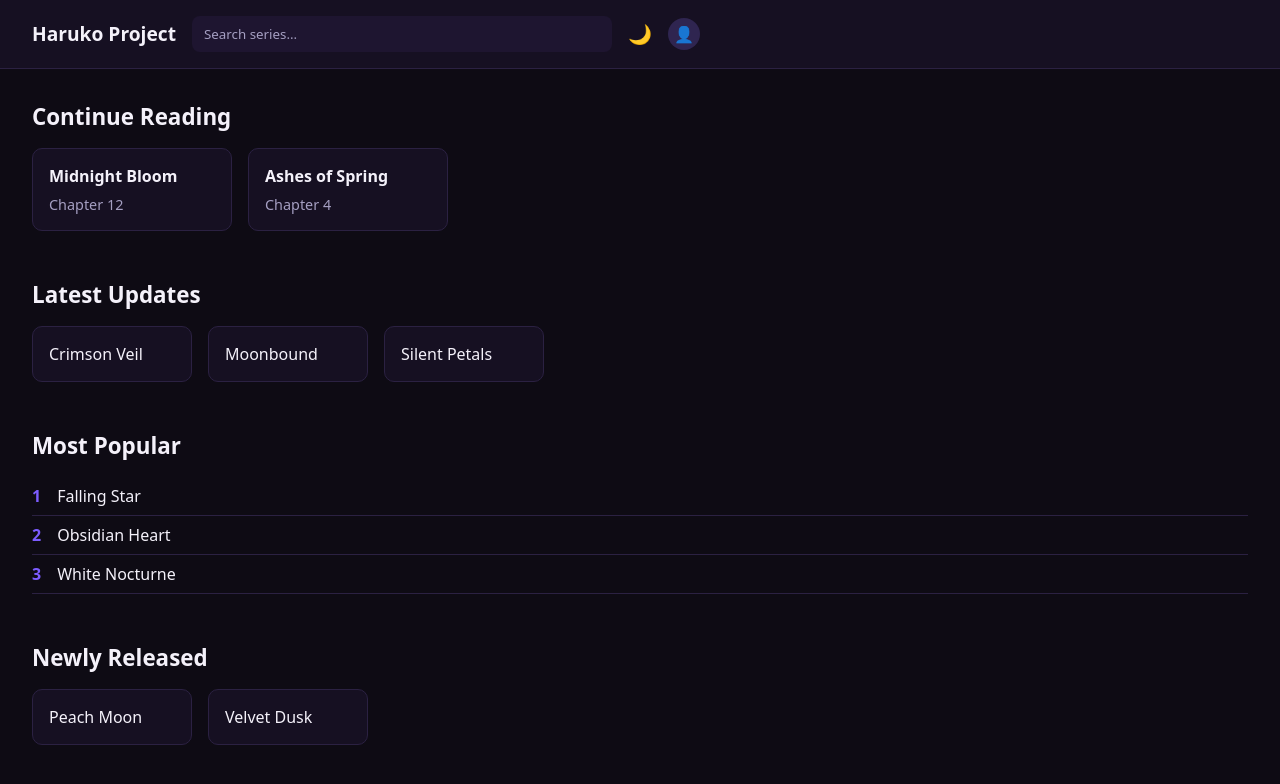
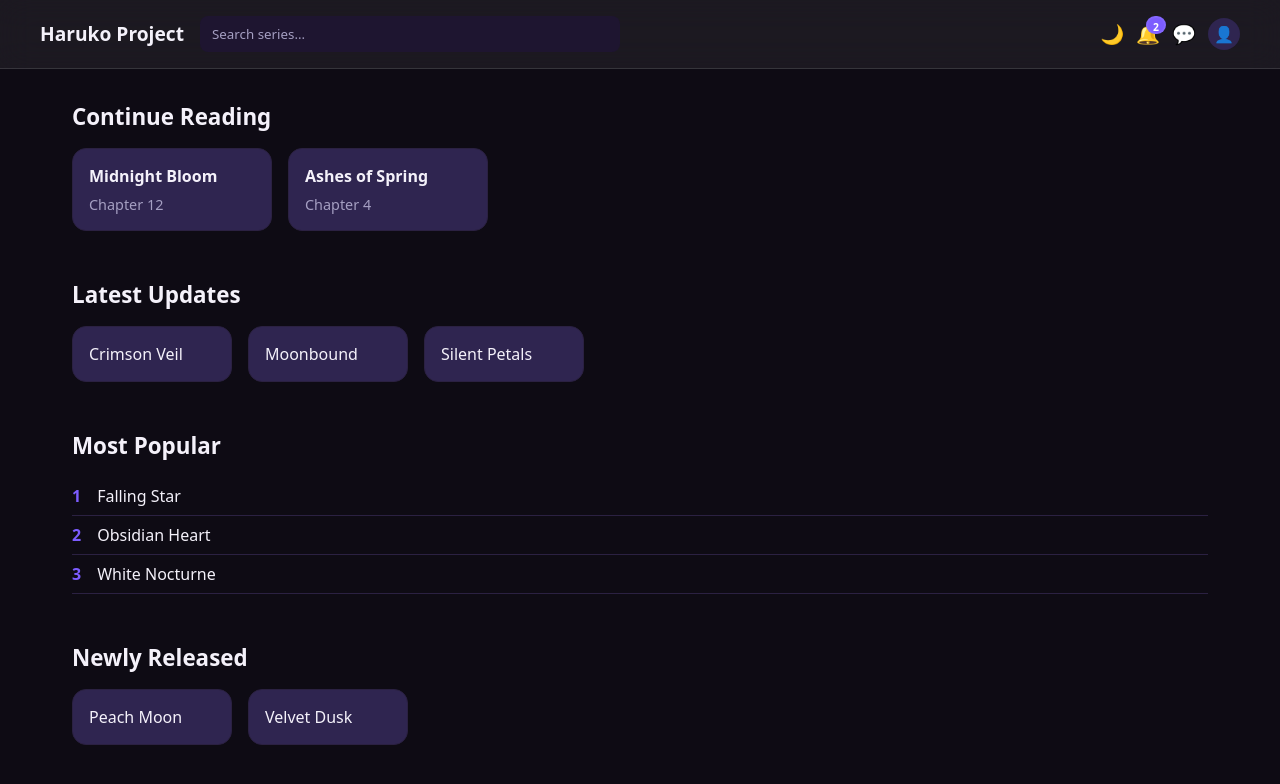
Before and after one commit to kozakiharuko-afk/haruko-frontend, a Next.js app: page / in a window 1280 px wide. Shown: the top 784 px of the page. Built offline with nearby package versions, Linux system fonts and the light colour scheme.

Commit message:
Add notification dropdown with read and clear actions

```diff
--- a/app/ThemeProvider.tsx
+++ b/app/ThemeProvider.tsx
@@ -1,6 +1,12 @@
 "use client";
 
-import { useEffect, useState } from "react";
+import { useEffect, useRef, useState } from "react";
+import Link from "next/link";
+
+type Notification = {
+  id: number;
+  text: string;
+};
 
 export default function ThemeProvider({
   children,
@@ -8,6 +14,20 @@ export default function ThemeProvider({
   children: React.ReactNode;
 }) {
   const [theme, setTheme] = useState<"dark" | "light">("dark");
+  const [showNotifications, setShowNotifications] = useState(false);
+
+  // 🔔 Notifications state (REAL behavior now)
+  const [notifications, setNotifications] = useState<Notification[]>([
+    { id: 1, text: "New chapter released: Midnight Bloom" },
+    { id: 2, text: "Someone replied to your comment" },
+  ]);
+
+  const notifRef = useRef<HTMLDivElement>(null);
+
+  const notificationCount = notifications.length;
+  const messageCount = 0;
+
+  /* ---------------- Theme ---------------- */
 
   useEffect(() => {
     const saved = localStorage.getItem("theme") as "dark" | "light" | null;
@@ -24,24 +44,119 @@ export default function ThemeProvider({
     document.documentElement.classList.toggle("light", next === "light");
   };
 
+  /* ---------------- Click Outside ---------------- */
+
+  useEffect(() => {
+    function handleClickOutside(e: MouseEvent) {
+      if (
+        notifRef.current &&
+        !notifRef.current.contains(e.target as Node)
+      ) {
+        setShowNotifications(false);
+      }
+    }
+
+    document.addEventListener("mousedown", handleClickOutside);
+    return () =>
+      document.removeEventListener("mousedown", handleClickOutside);
+  }, []);
+
+  /* ---------------- Notification Actions ---------------- */
+
+  const markAsRead = (id: number) => {
+    setNotifications((prev) => prev.filter((n) => n.id !== id));
+  };
+
+  const clearAll = () => {
+    setNotifications([]);
+  };
+
   return (
     <>
       <header className="header">
-        <a href="/" className="logo">
+        <div className="container header-inner">
+          {/* LEFT */}
+          <div className="header-left">
+            <Link href="/" className="logo">
               Haruko Project
-        </a>
+            </Link>
 
             <input
               className="search"
               type="text"
               placeholder="Search series..."
             />
+          </div>
 
-        <div className="actions">
+          {/* RIGHT */}
+          <div className="header-right">
             <button className="icon-btn" onClick={toggleTheme}>
               {theme === "dark" ? "🌙" : "☀️"}
             </button>
+
+            {/* 🔔 Notifications */}
+            <div className="dropdown-wrapper" ref={notifRef}>
+              <button
+                className="icon-btn badge"
+                onClick={() =>
+                  setShowNotifications((v) => !v)
+                }
+              >
+                🔔
+                {notificationCount > 0 && (
+                  <span className="badge-count">
+                    {notificationCount}
+                  </span>
+                )}
+              </button>
+
+              {showNotifications && (
+                <div className="dropdown">
+                  <div className="dropdown-header">
+                    <span>Notifications</span>
+
+                    {notifications.length > 0 && (
+                      <button
+                        className="clear-btn"
+                        onClick={clearAll}
+                      >
+                        Clear all
+                      </button>
+                    )}
+                  </div>
+
+                  {notifications.length === 0 ? (
+                    <div className="dropdown-empty">
+                      You’re all caught up ✨
+                    </div>
+                  ) : (
+                    <ul className="dropdown-list">
+                      {notifications.map((n) => (
+                        <li
+                          key={n.id}
+                          onClick={() => markAsRead(n.id)}
+                        >
+                          {n.text}
+                        </li>
+                      ))}
+                    </ul>
+                  )}
+                </div>
+              )}
+            </div>
+
+            {/* 💬 Messages (future) */}
+            <button className="icon-btn badge">
+              💬
+              {messageCount > 0 && (
+                <span className="badge-count">
+                  {messageCount}
+                </span>
+              )}
+            </button>
+
             <div className="avatar">👤</div>
+          </div>
         </div>
       </header>
 
--- a/app/globals.css
+++ b/app/globals.css
@@ -1,9 +1,10 @@
-/* ---------- Theme Variables ---------- */
+/* ======================================================
+   THEME VARIABLES
+   ====================================================== */
 
 /* 🌙 Dark Mode — Dark Violet */
 :root {
   --bg: #0e0b14;
-  --bg-header: #161022;
   --bg-input: #1e1530;
 
   --text: #f4f1fa;
@@ -12,12 +13,15 @@
 
   --accent: #7c5cff;
   --accent-soft: #2f2550;
+
+  /* Glass */
+  --glass-bg: rgba(255, 255, 255, 0.06);
+  --glass-border: rgba(255, 255, 255, 0.12);
 }
 
-/* ☀️ Light Mode — Peachy Orange */
+/* ☀️ Light Mode — Peachy */
 html.light {
   --bg: #fff6f0;
-  --bg-header: #ffffff;
   --bg-input: #ffe6d9;
 
   --text: #2b1b12;
@@ -26,9 +30,16 @@ html.light {
 
   --accent: #ff8a5b;
   --accent-soft: #ffe0d1;
+
+  /* Glass */
+  --glass-bg: rgba(255, 255, 255, 0.55);
+  --glass-border: rgba(255, 255, 255, 0.35);
 }
 
-/* ---------- Base ---------- */
+/* ======================================================
+   BASE
+   ====================================================== */
+
 * {
   box-sizing: border-box;
   margin: 0;
@@ -41,14 +52,36 @@ body {
   color: var(--text);
 }
 
-/* ---------- Header ---------- */
-.header {
+/* ======================================================
+   LAYOUT CONTAINER
+   ====================================================== */
+
+.container {
+  max-width: 1200px;
+  margin: 0 auto;
+  width: 100%;
   display: flex;
   align-items: center;
   gap: 1rem;
+}
+
+/* ======================================================
+   HEADER (GLASSMORPHISM)
+   ====================================================== */
+
+.header {
+  position: sticky;
+  top: 0;
+  z-index: 50;
+
+  background: var(--glass-bg);
+  backdrop-filter: blur(16px);
+  -webkit-backdrop-filter: blur(16px);
+
+  border-bottom: 1px solid var(--glass-border);
   padding: 1rem 2rem;
-  background: var(--bg-header);
-  border-bottom: 1px solid var(--border);
+
+  transition: background 0.3s ease, border 0.3s ease;
 }
 
 .logo {
@@ -61,6 +94,31 @@ body {
 .logo:hover {
   color: var(--accent);
 }
+
+/* Header layout groups */
+.header-inner {
+  display: flex;
+  align-items: center;
+  justify-content: space-between;
+  width: 100%;
+}
+
+.header-left {
+  display: flex;
+  align-items: center;
+  gap: 1rem;
+  flex: 1;
+}
+
+.header-right {
+  display: flex;
+  align-items: center;
+  gap: 0.75rem;
+}
+
+/* ======================================================
+   HEADER CONTROLS
+   ====================================================== */
 
 .search {
   flex: 1;
@@ -80,7 +138,6 @@ body {
   outline: 2px solid var(--accent);
 }
 
-/* ---------- Actions ---------- */
 .actions {
   display: flex;
   align-items: center;
@@ -99,6 +156,32 @@ body {
   color: var(--accent);
 }
 
+/* Badge count */
+.badge {
+  position: relative;
+}
+
+.badge-count {
+  position: absolute;
+  top: -4px;
+  right: -6px;
+
+  min-width: 18px;
+  height: 18px;
+  padding: 0 5px;
+
+  background: var(--accent);
+  color: white;
+
+  font-size: 0.65rem;
+  font-weight: 600;
+  line-height: 18px;
+  text-align: center;
+
+  border-radius: 999px;
+  border: 2px solid var(--glass-bg);
+}
+
 .avatar {
   width: 32px;
   height: 32px;
@@ -110,19 +193,18 @@ body {
   justify-content: center;
 }
 
-/* ---------- Page ---------- */
-.content {
-  padding: 3rem 2rem;
-  font-size: 2rem;
+/* ======================================================
+   HOMEPAGE
+   ====================================================== */
+
+.home {
+  padding: 2rem 0;
 }
 
-/* ---------- Homepage ---------- */
-
-.home {
-  padding: 2rem;
-  display: flex;
-  flex-direction: column;
-  gap: 3rem;
+.home section {
+  max-width: 1200px;
+  margin: 0 auto 3rem;
+  padding: 0 2rem;
 }
 
 section h2 {
@@ -140,9 +222,11 @@ section h2 {
 .continue-card {
   min-width: 200px;
   padding: 1rem;
-  background: var(--bg-header);
+  border-radius: 14px;
+
+  background: var(--accent-soft);
   border: 1px solid var(--border);
-  border-radius: 10px;
+
   display: flex;
   flex-direction: column;
   gap: 0.5rem;
@@ -164,17 +248,17 @@ section h2 {
 .card {
   min-width: 160px;
   padding: 1rem;
-  background: var(--bg-header);
+  border-radius: 14px;
+
+  background: var(--accent-soft);
   border: 1px solid var(--border);
-  border-radius: 10px;
+
   cursor: pointer;
 }
 
-/* Lists */
+/* Popular list */
 .list {
   list-style: none;
-  padding: 0;
-  margin: 0;
 }
 
 .list li {
@@ -188,3 +272,71 @@ section h2 {
   font-weight: bold;
   color: var(--accent);
 }
+
+/* ======================================================
+   DROPDOWNS
+   ====================================================== */
+
+.dropdown-wrapper {
+  position: relative;
+}
+
+.dropdown {
+  position: absolute;
+  right: 0;
+  top: 40px;
+  width: 280px;
+
+  background: var(--glass-bg);
+  backdrop-filter: blur(16px);
+  -webkit-backdrop-filter: blur(16px);
+
+  border: 1px solid var(--glass-border);
+  border-radius: 12px;
+
+  box-shadow: 0 20px 40px rgba(0, 0, 0, 0.25);
+  overflow: hidden;
+  z-index: 100;
+}
+
+.dropdown-header {
+  padding: 0.75rem 1rem;
+  font-weight: 600;
+  border-bottom: 1px solid var(--border);
+}
+
+.dropdown-list {
+  list-style: none;
+  padding: 0;
+  margin: 0;
+}
+
+.dropdown-list li {
+  padding: 0.75rem 1rem;
+  font-size: 0.9rem;
+  cursor: pointer;
+}
+
+.dropdown-list li:hover {
+  background: var(--accent-soft);
+}
+
+.dropdown-empty {
+  padding: 1rem;
+  text-align: center;
+  font-size: 0.9rem;
+  color: var(--muted);
+}
+
+/* Clear notifications button */
+.clear-btn {
+  background: none;
+  border: none;
+  color: var(--accent);
+  font-size: 0.75rem;
+  cursor: pointer;
+}
+
+.clear-btn:hover {
+  text-decoration: underline;
+}
```
Lines whose indentation alone changed are shown as unchanged.
